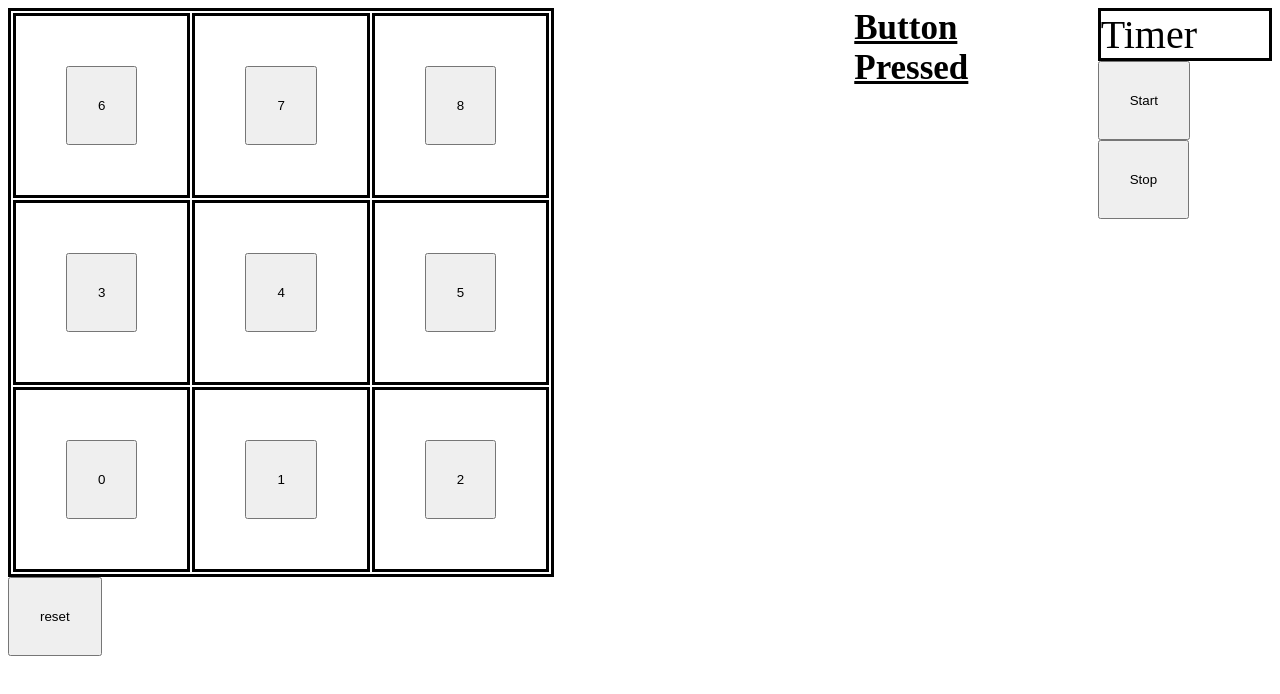
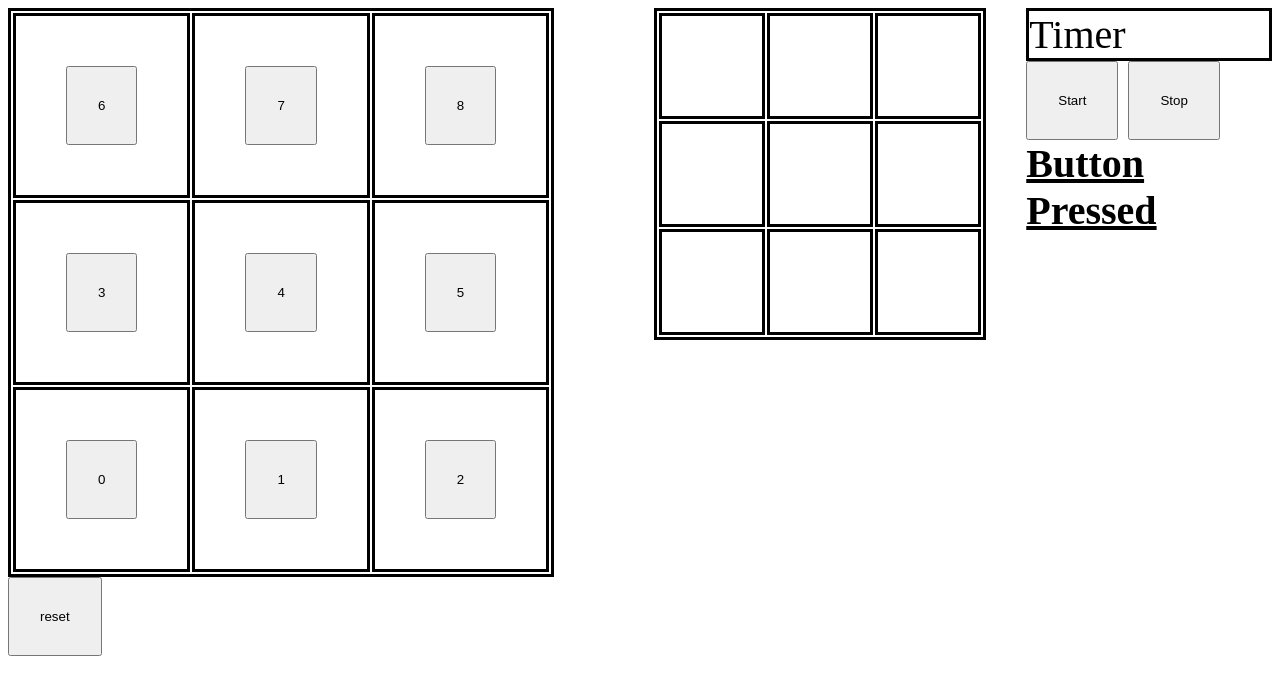
Before and after one commit to benjaminchong99/1DLogicGame, a plain HTML site: page index.html in a window 1280 px wide. Drawn offline with Linux system fonts and the light colour scheme.

Commit message:
modified buttons and record steps

```diff
--- a/game.css
+++ b/game.css
@@ -4,7 +4,7 @@
 
 .child2 {
   font-size: 35px;
-  margin-left: 300px;
+  margin-left: 100px;
 }
 
 button {
--- a/game.js
+++ b/game.js
@@ -2,6 +2,10 @@ console.log("hello world!");
 
 table = [0,0,0,0,0,0,0,0,0];
 namels = ["bl","bc","br","cl","cc","cr","tl","tc","tr"]
+testcases[
+    [1,0,1,0,1,0,1,0,1],
+    [1,1,1,1,1,1,1,1,1]
+]
 
 function box(boxtype){
     temp = table[boxtype]
@@ -84,6 +88,8 @@ function affect(inp){
     for (i=0; i<blocks.length; i++){
         box(blocks[i])
     }
+    document.getElementById("record").innerHTML += inp + ", ";
+
 }
 
 
@@ -91,12 +97,14 @@ function reset() {
     table = [1,1,1,1,1,1,1,1,1]
     for (i=0; i<table.length; i++){
         box(i)
+    document.getElementById("record").innerHTML = "";
     }
 }
 
 function countdown(n) {
     var counter = document.getElementById("counter");
     var seconds = n;
+    document.getElementById('timer').style.visibility = 'hidden';
     function tick() {
         seconds--;
         counter.innerHTML = String(seconds) + (" s");
@@ -113,6 +121,8 @@ function stopTimer() {
     clearTimeout(timerid);
     document.getElementById("counter").innerHTML = "Timer Stopped"
     delay(1000).then(() => document.getElementById("counter").innerHTML = "Timer")
+    document.getElementById('timer').style.visibility = 'visible';
+
 }
 
 function delay(time) {
--- a/index.html
+++ b/index.html
@@ -12,7 +12,7 @@
 <body>
   <div class="parent">
     <div class="child1">
-      <table>
+      <table id="input">
         <tr>
           <td id="tl">
             <button onclick=affect(6)>6</button>
@@ -48,13 +48,37 @@
       <button onclick=reset()>reset</button>
     </div>
     <div class="child2">
-      <article id = 'steps'><strong><u>Button Pressed</u></strong></article>
-      <article id = "record"></article>
+      <table id="reference">
+        <tr>
+          <td id="tl">
+          </td>
+          <td id="tc">
+          </td>
+          <td  id="tr">
+          </td>
+        </tr><tr>
+          <td id="cl">
+          </td>
+          <td id="cc">
+          </td>
+          <td id="cr">
+          </td>
+        </tr><tr>
+          <td id="bl">
+          </td>
+          <td id="bc">
+          </td>
+          <td id="br">
+          </td>
+        </tr>
+      </table>
     </div>
     <div class="child3">
       <article id="counter">Timer</article>
       <button id = "timer" onclick=countdown(91)>Start</button>
       <button id = "stoptimer" onclick=stopTimer()>Stop</button>
+      <article id = 'steps'><strong><u>Button Pressed</u></strong></article>
+      <article id = "record"></article>
     </div>
   </div>
 </body>
```
